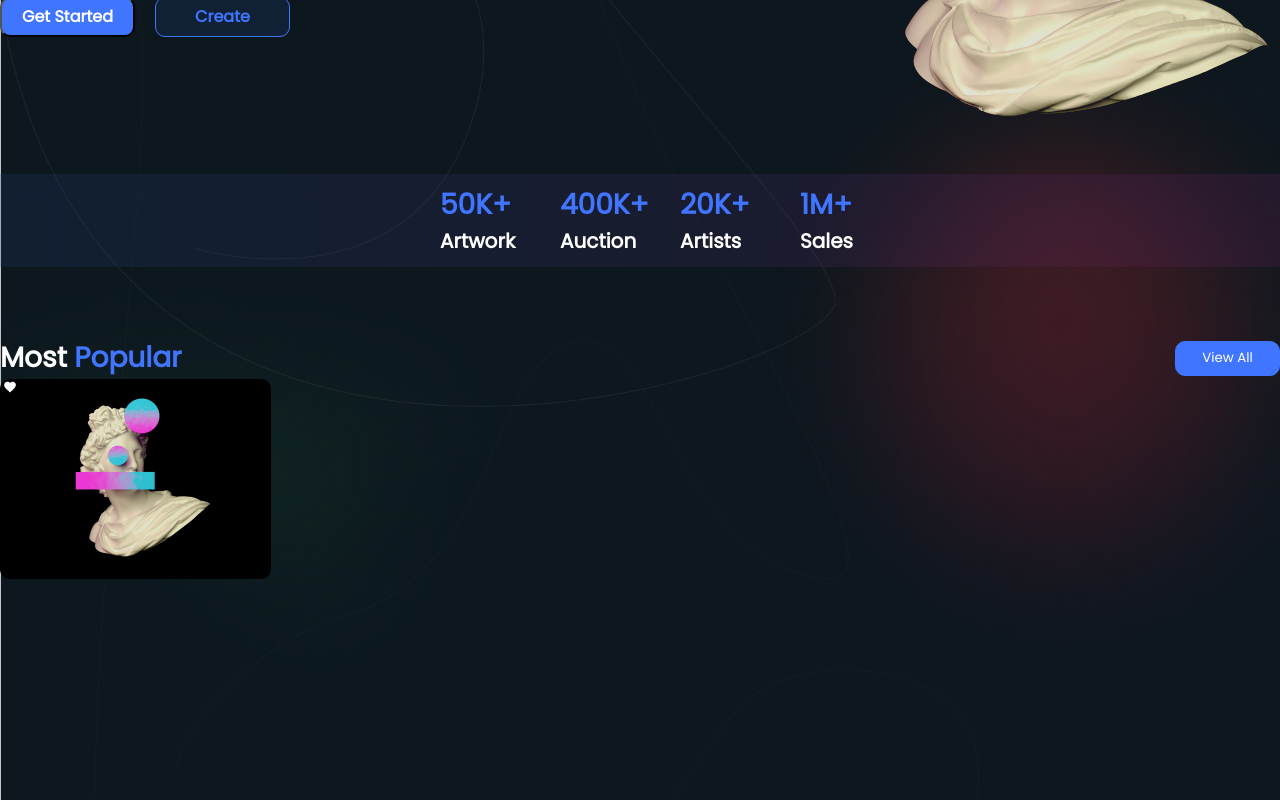
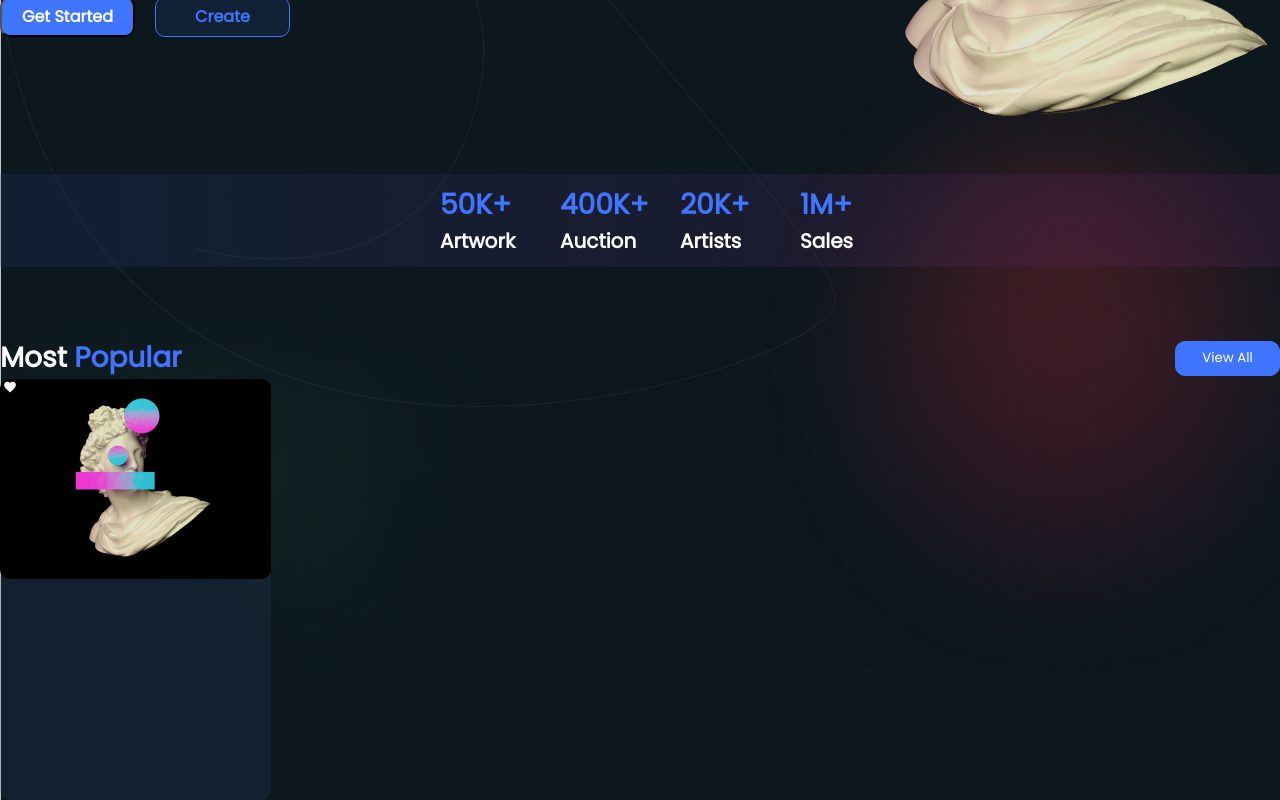
Before and after one commit to MistbornL/NFT, a React (Create React App) app: page / in a window 1280 px wide. Shown: the part 565-1365 px from the top of the page. Built offline with nearby package versions, Linux system fonts and the light colour scheme.

Commit message:
fixed div

```diff
--- a/src/components/main/index.css
+++ b/src/components/main/index.css
@@ -48,10 +48,13 @@
     border-radius: 10px;
 }
 
-section {
+.sec {
     display: flex;
     width: 271px;
     height: 421px;
+    background: rgba(56, 84, 142, 0.15);
+    border-radius: 10px;
+
 }
 
 .photo {
--- a/src/components/main/main.js
+++ b/src/components/main/main.js
@@ -14,7 +14,7 @@ function Main() {
             </div>
 
 
-            <section>
+            <section className='sec'>
                 <div classname='photo'>
                     <img className='statue' src={statue} alt="statue"></img>
                     <div classname="stat">
```
